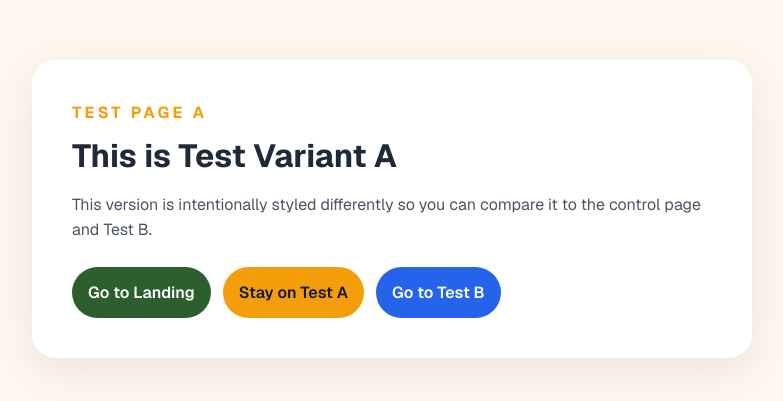
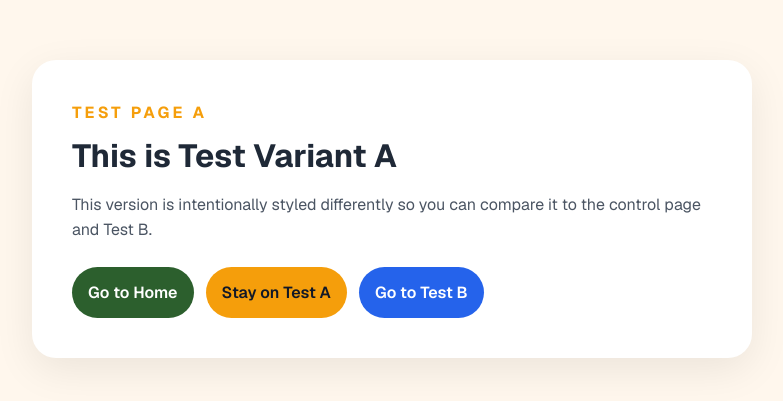
Before and after one commit to taktrzeba/taktrzeba-app, a Next.js app: page /test-a in a window 1280 px wide. Shown: the part 191-592 px from the top of the page, without its empty margins (248-1031 px from the left). Built offline with nearby package versions, Linux system fonts and the light colour scheme; no server answers.

Commit message:
refactor: update Home and Test A pages for improved analytics tracking and navigation

```diff
--- a/src/app/landing/page.tsx
+++ /dev/null
@@ -1,9 +0,0 @@
-import Link from 'next/link';
-
-export default function LandingPage() {
-  return (
-    <main style={{ minHeight: '100vh', display: 'grid', placeItems: 'center', background: '#fff' }}>
-      <Link href="/test-a">Next page</Link>
-    </main>
-  );
-}
--- a/src/app/page.tsx
+++ b/src/app/page.tsx
@@ -1,10 +1,14 @@
+'use client';
+
 import Link from 'next/link';
+import { GA_EVENT_NAMES, trackEvent } from '@/lib/analytics';
 
 export default function Home() {
   return (
     <main style={{ minHeight: '100vh', display: 'grid', placeItems: 'center', background: '#fff' }}>
       <Link
         href="/test-a"
+        onClick={() => trackEvent(GA_EVENT_NAMES.CTA_CLICK, { location: 'home', destination: 'test_a' })}
         style={{
           padding: '0.75rem 1.25rem',
           borderRadius: '0.5rem',
--- a/src/app/test-a/page.tsx
+++ b/src/app/test-a/page.tsx
@@ -18,8 +18,8 @@ export default function TestAPage() {
         </p>
 
         <div style={{ display: 'flex', flexWrap: 'wrap', gap: '0.75rem' }}>
-          <Link href="/landing" onClick={() => trackEvent(GA_EVENT_NAMES.CTA_CLICK, { variant: 'test_a', location: 'nav', destination: 'landing' })} style={{ padding: '0.8rem 1rem', borderRadius: '999px', background: '#2c5f2d', color: '#fff', textDecoration: 'none', fontWeight: 600 }}>
-            Go to Landing
+          <Link href="/" onClick={() => trackEvent(GA_EVENT_NAMES.CTA_CLICK, { variant: 'test_a', location: 'nav', destination: 'home' })} style={{ padding: '0.8rem 1rem', borderRadius: '999px', background: '#2c5f2d', color: '#fff', textDecoration: 'none', fontWeight: 600 }}>
+            Go to Home
           </Link>
           <Link href="/test-a" onClick={() => trackEvent(GA_EVENT_NAMES.CTA_CLICK, { variant: 'test_a', location: 'nav', destination: 'test_a' })} style={{ padding: '0.8rem 1rem', borderRadius: '999px', background: '#f59e0b', color: '#111827', textDecoration: 'none', fontWeight: 600 }}>
             Stay on Test A
```
